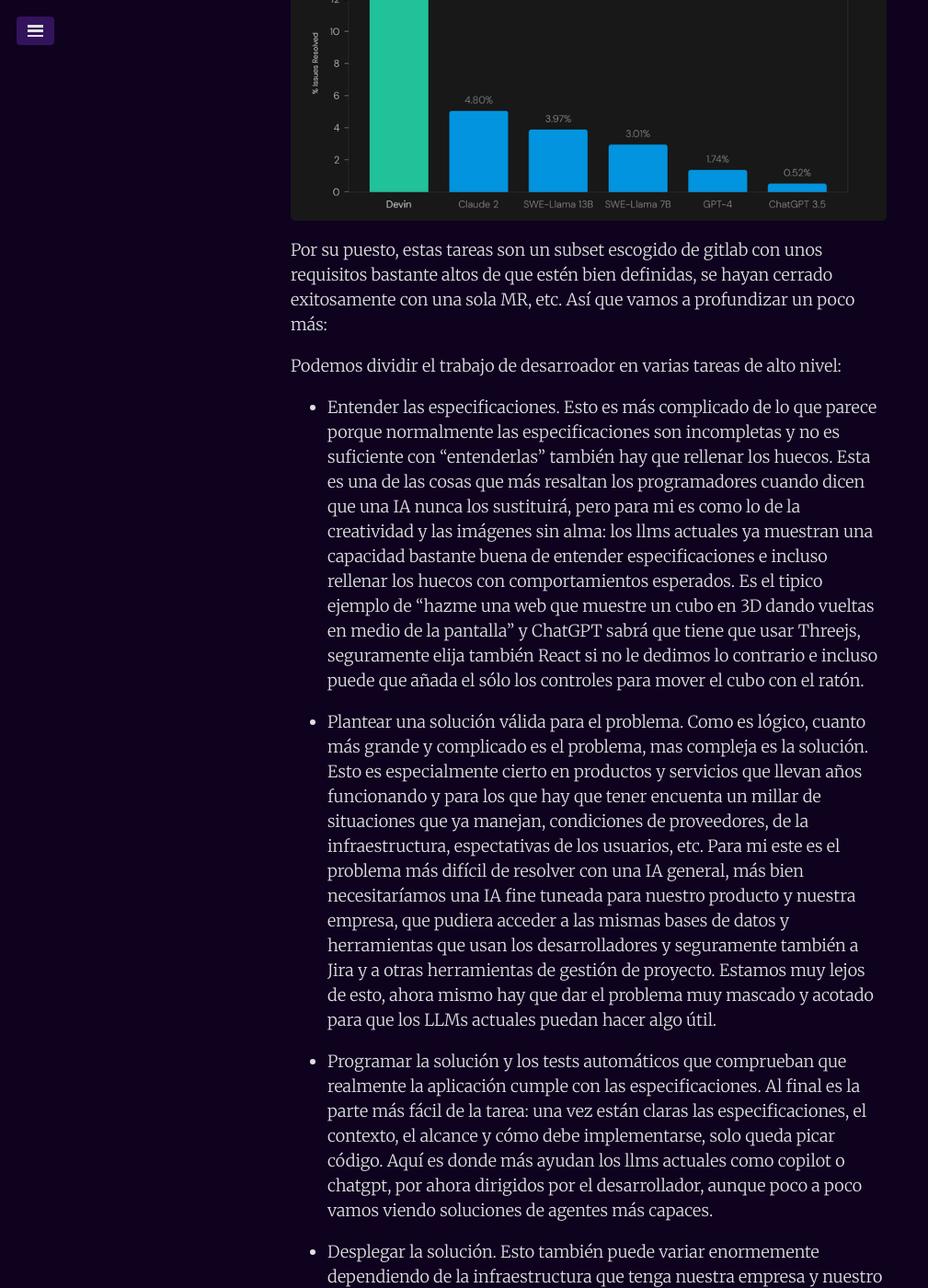
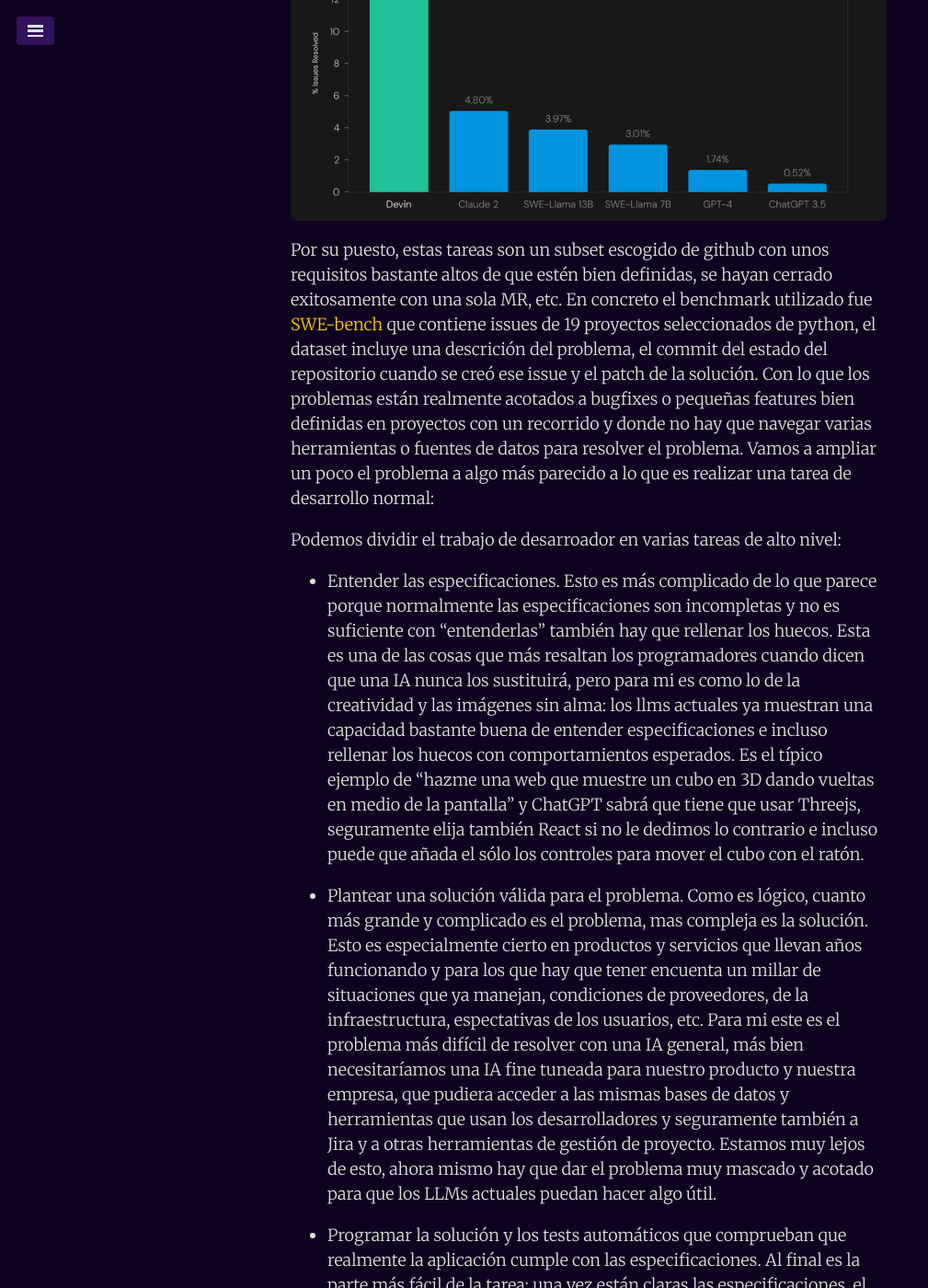
Before and after one commit to juanmirod/juanmirod.github.io, a Jekyll site: the page built from _posts/2024-04-23-ia-y-trabajo.markdown, in a window 1280 px wide and 1400 px high, scrolled down 2818 px. Shown: the whole window at 92% size, without its empty margins (0-1009 px from the left). Built offline with Jekyll 4.4.1, drawn with Linux system fonts in a browser that asks for light colours; some of the changed text lies outside the part shown.

Commit message:
Added more context about SW tasks and SWE-bench

```diff
--- a/_posts/2024-04-23-ia-y-trabajo.markdown
+++ b/_posts/2024-04-23-ia-y-trabajo.markdown
@@ -37,12 +37,11 @@ trabajo que conozco, el de desarrollador. Recientemente se hizo bastante eco la
 
 ![Gráfica sobre la comparación de los resultados de Devin en relación a varios LLMs en el benchmark SWE](/public/img/devin.png)
 
-Por su puesto, estas tareas son un subset escogido de gitlab con unos requisitos bastante altos de que estén bien definidas, se hayan cerrado exitosamente con una sola MR, etc. Así que vamos a profundizar un poco más:
+Por su puesto, estas tareas son un subset escogido de github con unos requisitos bastante altos de que estén bien definidas, se hayan cerrado exitosamente con una sola MR, etc. En concreto el benchmark utilizado fue [SWE-bench](https://huggingface.co/datasets/princeton-nlp/SWE-bench) que contiene issues de 19 proyectos seleccionados de python, el dataset incluye una descrición del problema, el commit del estado del repositorio cuando se creó ese issue y el patch de la solución. Con lo que los problemas están realmente acotados a bugfixes o pequeñas features bien definidas en proyectos con un recorrido y donde no hay que navegar varias herramientas o fuentes de datos para resolver el problema. Vamos a ampliar un poco el problema a algo más parecido a lo que es realizar una tarea de desarrollo normal:
 
 Podemos dividir el trabajo de desarroador en varias tareas de alto nivel:
 
-- Entender las especificaciones. Esto es más complicado de lo que parece porque normalmente las especificaciones
-  son incompletas y no es suficiente con "entenderlas" también hay que rellenar los huecos. Esta es una de las cosas que más resaltan los programadores cuando dicen que una IA nunca los sustituirá, pero para mi es como lo de la creatividad y las imágenes sin alma: los llms actuales ya muestran una capacidad bastante buena de entender especificaciones e incluso rellenar los huecos con comportamientos esperados. Es el tipico ejemplo de "hazme una web que muestre un cubo en 3D dando vueltas en medio de la pantalla" y ChatGPT sabrá que tiene que usar Threejs, seguramente elija también React si no le dedimos lo contrario e incluso puede que añada el sólo los controles para mover el cubo con el ratón.
+- Entender las especificaciones. Esto es más complicado de lo que parece porque normalmente las especificaciones son incompletas y no es suficiente con "entenderlas" también hay que rellenar los huecos. Esta es una de las cosas que más resaltan los programadores cuando dicen que una IA nunca los sustituirá, pero para mi es como lo de la creatividad y las imágenes sin alma: los llms actuales ya muestran una capacidad bastante buena de entender especificaciones e incluso rellenar los huecos con comportamientos esperados. Es el típico ejemplo de "hazme una web que muestre un cubo en 3D dando vueltas en medio de la pantalla" y ChatGPT sabrá que tiene que usar Threejs, seguramente elija también React si no le dedimos lo contrario e incluso puede que añada el sólo los controles para mover el cubo con el ratón.
 
 - Plantear una solución válida para el problema. Como es lógico, cuanto más grande y complicado es el problema, mas compleja es la solución. Esto es especialmente cierto en productos y servicios que llevan años funcionando y para los que hay que tener encuenta un millar de situaciones que ya manejan, condiciones de proveedores, de la infraestructura, espectativas de los usuarios, etc. Para mi este es el problema más difícil de resolver con una IA general, más bien necesitaríamos una IA fine tuneada para nuestro producto y nuestra empresa, que pudiera acceder a las mismas bases de datos y herramientas que usan los desarrolladores y seguramente también a Jira y a otras herramientas de gestión de proyecto. Estamos muy lejos de esto, ahora mismo hay que dar el problema muy mascado y acotado para que los LLMs actuales puedan hacer algo útil.
 
@@ -56,7 +55,7 @@ Hay muchas más tareas, más técnicas, de refactoring, de arquitectura, etc. Pe
 
 !["robot in an office in front of a scrum board looking at the board and deciding what task to take next pixel art" DALL-E 3](/public/img/scrum_robot.jpeg)
 
-Aun así, no veo ningún motivo por el que las máquinas no podrían hacer todas estas tareas con el suficiente trabajo previo de conectarlas a las fuentes y herramientas adecuadas y de automatizar procesos. Supongamos que en 5 años tenemos sistemas capaces de hacer esto, siempre que se les prepare lo suficiente el terreno, y que tal vez sean capaces de resolver el 10% o el 20% de las tareas del backlog, o que nuestro trabajo irá pivotando más a crear esas especificaciones para la IA. Incluso podríamos llegar al punto prometido por BDD donde tenemos una serie de tests funcionales o de aceptación lo suficientemente legibles como para servir de documentación del proyecto a todos los miembros del equipo, incluso a los no técnicos.
+Aun así, no veo ningún motivo por el que las máquinas no podrían hacer todas estas tareas con el suficiente trabajo previo de conectarlas a las fuentes y herramientas adecuadas y de automatizar procesos. Supongamos que en 5 años tenemos sistemas capaces de hacer esto, siempre que se les prepare lo suficiente el terreno, y que tal vez sean capaces de resolver el 10% o el 20% de las tareas del backlog, o que nuestro trabajo irá pivotando más a crear esas especificaciones para la IA. Ya pasamos una gran parte de nuestro trabajo desarrollando automatizaciones, tests, entornos de CI/CD que sabemos que nos permiten trabajar más rápido y con más calidad, integrar IAs en todos estos procesos se verá como una extensión natural, como el siguiente paso en reducir el boilerplate y automatizar tareas. Incluso podríamos llegar al punto prometido por BDD donde tenemos una serie de tests funcionales o de aceptación lo suficientemente legibles como para servir de documentación del proyecto a todos los miembros del equipo, incluso a los no técnicos y que la IA se encargase de codificarlos. Algo parecido a este dataset de SWE-bench: Tienes un proyecto con su suite de tests y el sistema de CD/CI configurado, tienes un bot que está pendiente de las tareas que se crean en el proyecto y si creas una tarea lo suficientemente acotada y bien definida, el bot se la asigna, genera una MR y envía una notificación para que alguien la revise. Todo eso en pocos minutos desde que se creó la tarea.
 
 Todos esos serían avances increíbles y necesarios, porque la demanda de software de la sociedad actual es enorme. En el caso del software, así como en el de la medicina o la justicia, creo que hay una enorme demanda por destapar que dará trabajo aun por algunas décadas a IAs y humanos sin problema.
 
```
